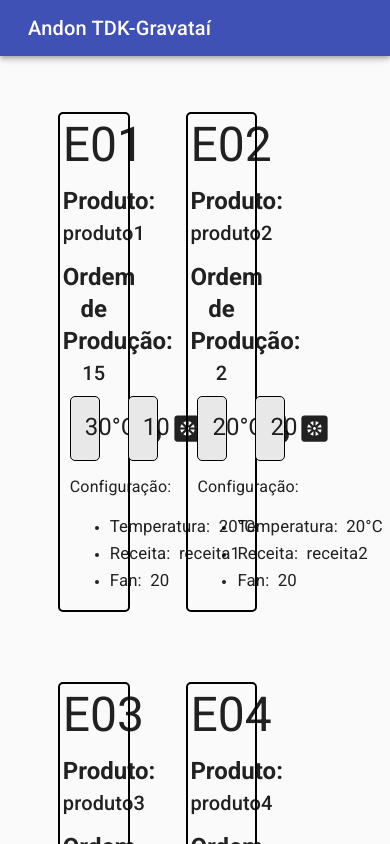
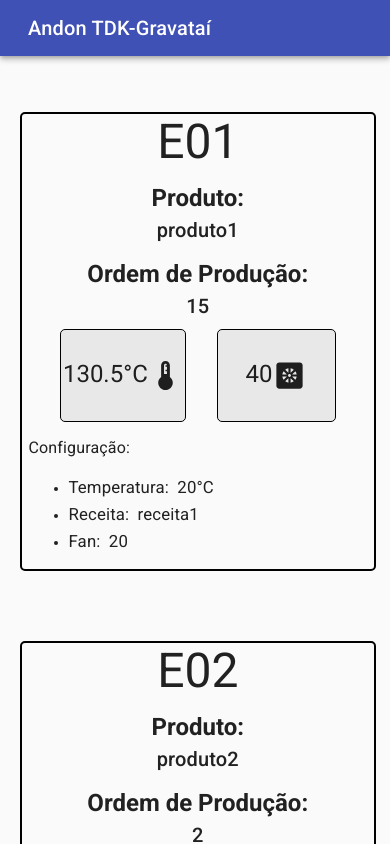
Before and after one commit to Luops/Gravatai-Andon, a Next.js app: page /user/bgEstufas in a window 390 px wide. Shown: the top 844 px of the page. Built offline with nearby package versions, Linux system fonts and the light colour scheme; data requests are answered from the project's data file.

Commit message:
Ajustado responsividade.

```diff
--- a/pages/user/bgEstufas.js
+++ b/pages/user/bgEstufas.js
@@ -20,22 +20,21 @@ import HeatPumpIcon from '@mui/icons-material/HeatPump';
 const useStyles = makeStyles((theme) => ({
 
     containerGeral: {
+
     },
     container: {
-        width: "100%",
-        display: "wrap",
-        alignContent: "center",
+        margin: '0 auto',
+        display: 'flex',
     },
     gridEstufa: {
-       padding: "0.2em",
+       padding: "0px",
        border: "2px solid #000",
        borderRadius: "5px",
-       width: "20%",
        margin: "1em",
        marginTop: "4em",
-       marginLeft: "3em",
        display: "inline-block",
        textAlign: "center",
+       marginLeft: "5%",
     },
     txtProduto: {
         fontWeight: "bold",
@@ -48,27 +47,28 @@ const useStyles = makeStyles((theme) => ({
     divTempExaus: {
         display:"flex",
         flexDirection:"row",
-        justifyContent: "space-Between",
+        justifyContent: "space-evenly",
         marginTop:"0.5em",
         marginLeft:"0.5em",
         marginRight:"0.5em",
     },
     boxTemp: {
         display:"flex",
-        padding: "1em",
-        width:"45%",
+        padding: "2em 0 2em 0em",
+        width:"9em",
         border: "1px solid #000",
         borderRadius: "5px",
         backgroundColor:"#E8E8E8",
+        justifyContent: "center",
     },
     boxExaus: {
         display:"flex",
-        padding:"1em",
-        marginLeft:"2em",
-        width:"45%",
+        padding:"2em 0 2em 0em",
+        width:"35%",
         border:"1px solid #000",
         borderRadius: "5px",
         backgroundColor:"#E8E8E8",
+        justifyContent: "center",
     },
     divConfig: {
         marginTop:"1em",
@@ -114,10 +114,10 @@ export default function estufas() {
 
     return (
     <TemplateDefault maxWidth='md' className={classes.containerGeral}>
-        <Container className={classes.container}>
+        <Grid container spacing={0} className={classes.container}>
         {estufas.map((estufa, key) => {
         return(
-            <Grid className={classes.gridEstufa} key={key} >
+            <Grid item lg={2} md={4} sm={6} xs={12} className={classes.gridEstufa} key={key} >
                 <Typography variant="h3" component="h1" >
                    {estufa.nome}
                 </Typography>
@@ -192,7 +192,7 @@ export default function estufas() {
 
     )
         }
-        </Container>
+        </Grid>
         </TemplateDefault>
     )
 }
--- a/server/db.json
+++ b/server/db.json
@@ -4,13 +4,13 @@
             "id": 1,
             "nome": "E01",
             "ordem_producao":15,
-            "temperatura_estufa_lida": 30,
+            "temperatura_estufa_lida": 130.5,
             "temperatura_estufa_regulada": 20,
             "tensao_lida": 20,
             "tensao_regulada": 20,
             "tempo_decorrido": 5,
             "tempo_total": 15,
-            "velocidade_exaustor_lida": 10,
+            "velocidade_exaustor_lida": 40,
             "velocidade_exaustor_regulada": 20,
             "status": "Em processo",
             "receita": "receita1",
@@ -20,13 +20,13 @@
             "id": 2,
             "nome": "E02",
             "ordem_producao": 2,
-            "temperatura_estufa_lida": 20,
+            "temperatura_estufa_lida": 130.5,
             "temperatura_estufa_regulada": 20,
             "tensao_lida": 20,
             "tensao_regulada": 20,
             "tempo_decorrido": 5,
             "tempo_total": 15,
-            "velocidade_exaustor_lida": 20,
+            "velocidade_exaustor_lida": 40,
             "velocidade_exaustor_regulada": 20,
             "status": "Em processo",
             "receita": "receita2",
@@ -36,13 +36,13 @@
             "id": 3,
             "nome": "E03",
             "ordem_producao": 3,
-            "temperatura_estufa_lida": 20,
+            "temperatura_estufa_lida": 130.5,
             "temperatura_estufa_regulada": 20,
             "tensao_lida": 20,
             "tensao_regulada": 20,
             "tempo_decorrido": 5,
             "tempo_total": 15,
-            "velocidade_exaustor_lida": 20,
+            "velocidade_exaustor_lida": 40,
             "velocidade_exaustor_regulada": 20,
             "status": "Em processo",
             "receita": "receita3",
@@ -52,13 +52,13 @@
             "id": 4,
             "nome": "E04",
             "ordem_producao": 4,
-            "temperatura_estufa_lida": 20,
+            "temperatura_estufa_lida": 130.5,
             "temperatura_estufa_regulada": 20,
             "tensao_lida": 20,
             "tensao_regulada": 20,
             "tempo_decorrido": 5,
             "tempo_total": 15,
-            "velocidade_exaustor_lida": 20,
+            "velocidade_exaustor_lida": 40,
             "velocidade_exaustor_regulada": 20,
             "status": "Em processo",
             "receita": "receita4",
```
